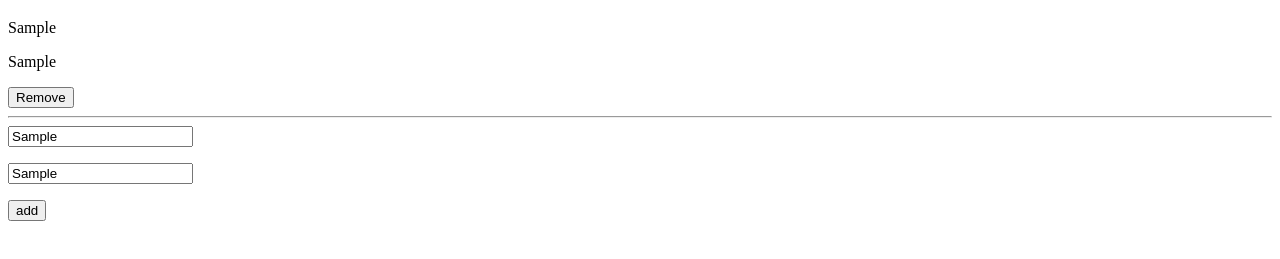
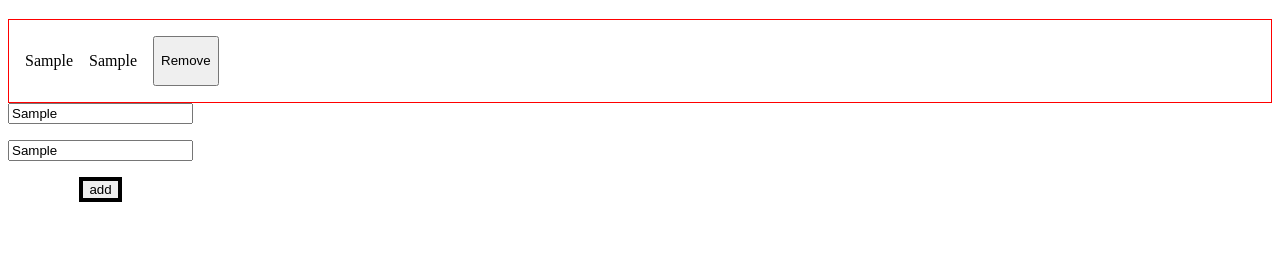
Before and after one commit to Wils-FOURR-speed/Awesome-Books, a website: page index.html in a window 1280 px wide. Both pictures are taken after typing "Sample", "Sample" into the empty fields and a click on the button "add". Shown: the part 61-320 px from the top of the page. Drawn offline with Linux system fonts and the light colour scheme.

Commit message:
Make change

```diff
--- a/app-class.js
+++ b/app-class.js
@@ -23,8 +23,7 @@ class BookManager {
       bookElement.innerHTML = `
         <p id="title">${book.title}</p>
         <p id="author">${book.author}</p>
-        <button class='btn' onclick='bookManager.removeBook(${index})'>Remove</button>
-        <hr />`;
+        <button class='btn' onclick='bookManager.removeBook(${index})'>Remove</button>`;
       this.bookSection.appendChild(bookElement);
     });
   }
--- a/app.js
+++ b/app.js
@@ -5,7 +5,7 @@ const form = document.getElementById('form');
 function displayData() {
   books = JSON.parse(localStorage.getItem('books'));
   const bookSection = document.getElementById('books');
-  bookSection.innerHTML = '' // Clear the existing content
+  bookSection.innerHTML = ''; // Clear the existing content
   books.forEach((book, index) => {
     const bookElement = document.createElement('div');
     bookElement.innerHTML = `
--- a/style.css
+++ b/style.css
@@ -8,9 +8,26 @@
     display: flex;
     flex-direction: column;
     gap: 1rem;
+    align-items: center;
+    justify-content: center;
+    te
+    margin: 0 auto;
 
     .btn {
       width: fit-content;
+      border: 4px solid black;
+    }
+
+    .remove-btn:hover {
+      background-color: rgb(169, 48, 48);
+
     }
   }
 }
+
+#books div {
+  display: flex;
+  gap: 1rem;
+  border: 1px solid red;
+  padding: 1rem;
+}
```
